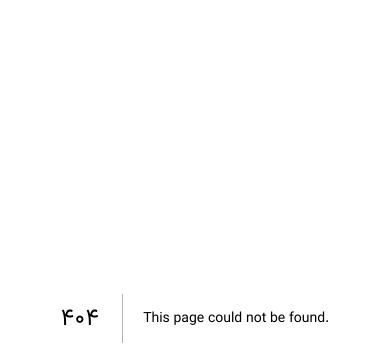
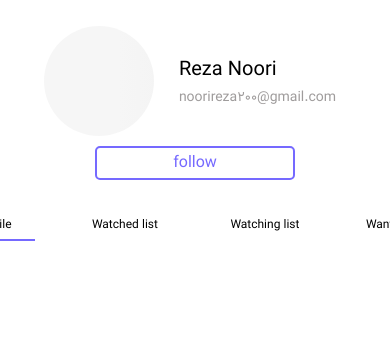
Before and after one commit to Nitro-1402/project-Nitro, a Next.js app: page /profile in a window 390 px wide. Before the commit this address had no page. Shown: the part 104-468 px from the top of the page. Built offline with nearby package versions, Linux system fonts and the light colour scheme.

Commit message:
feature : add profile screen version:v1.0.0

```diff
--- /dev/null
+++ b/pages/profile.tsx
@@ -0,0 +1,60 @@
+import CustomBtn from '@/ui/CustomBtn'
+import CustomImage from '@/ui/CustomImage'
+import { useState } from 'react'
+import styles from '../styles/profile.module.css'
+function Head(){
+    return(
+        <div style={{ position: 'relative' }}>
+        <CustomImage src="" style={{ width: "100vw", height: "12vw", minHeight: "100px" }} />
+        <div  className={styles.container}>
+            <div style={{ display: 'flex', alignItems: "center" ,marginRight:10,marginBottom:10}}>
+                <CustomImage src="" style={{ width: "12vw", height: "12vw", minHeight: "110px", minWidth: "110px", borderRadius: "50%" }} />
+                <div style={{ marginLeft: 25 }}>
+                    <h1 className={styles.name}>Reza Noori</h1>
+                    <h3 className={styles.email}>noorireza200@gmail.com</h3>
+                </div>
+            </div>
+            <CustomBtn text='follow' press={()=>{}} style={{
+                border:"2px solid #7569FF",
+                borderRadius:'5px',
+                width:200,
+                height:34,
+                cursor:'pointer'
+            }}
+            textStyle={{
+                color:'#7569FF'
+            }}/>
+        </div>
+    </div>
+    )
+}
+function Menu({menu}:{menu?:string[]}){
+    const[select,setselect]=useState<number>(0)
+    return(
+
+        <div style={{display:'flex',width:"100%",padding:"0 40px"}} className={styles.menu}>
+
+            {menu?.map((e:string,index:number)=>{
+                return(
+                    <h2  style={{padding:5,borderBottom:index==select?"2px solid #7569FF":"",cursor:"pointer",margin:"0 20px"}} onClick={()=>{
+                        setselect(index)
+                    }} className={styles.menuItem}>{e}</h2>
+                )
+            })}
+
+        </div>
+
+    )
+}
+export default function Profile() {
+    return (
+
+        <>
+
+        <Head/>
+        <Menu menu={['My profile','Watched list','Watching list','Want to Watch']}/>
+
+        </>
+
+    )
+}
--- a/styles/globals.css
+++ b/styles/globals.css
@@ -14,5 +14,7 @@
 html,
 body {
   max-width: 100vw;
+  width:100vw;
+  min-height: 100vh;
   overflow-x: hidden;
 }
--- /dev/null
+++ b/styles/profile.module.css
@@ -0,0 +1,48 @@
+.email{
+    margin-top: 2px;
+    color: #9f9c9c;
+}
+.container{
+    display: flex;
+    justify-content: space-between;
+    align-items: center;
+    padding: 60px;
+    padding-top: 20px;
+}
+.menuItem{
+    font-size: 20px;
+}
+.menu{
+    justify-content: center;
+}
+@media only  screen and (max-width:1000px) {
+    .menu{
+        overflow: auto;
+    }
+    .menu::-webkit-scrollbar{
+        display: none;
+        justify-content: start;
+    }
+    .menuItem{
+        font-size: 12px;
+        min-width: 100px;
+        text-align: center;
+    }
+    .container{
+        padding: 30px;
+    }
+    .email{
+        font-size: 14px;
+        margin: 0;
+    }
+    .name{
+        font-size: 20px;
+    }
+
+}
+@media only  screen and (max-width:500px) {
+
+    .container{
+        flex-direction: column;
+    }
+}
```
